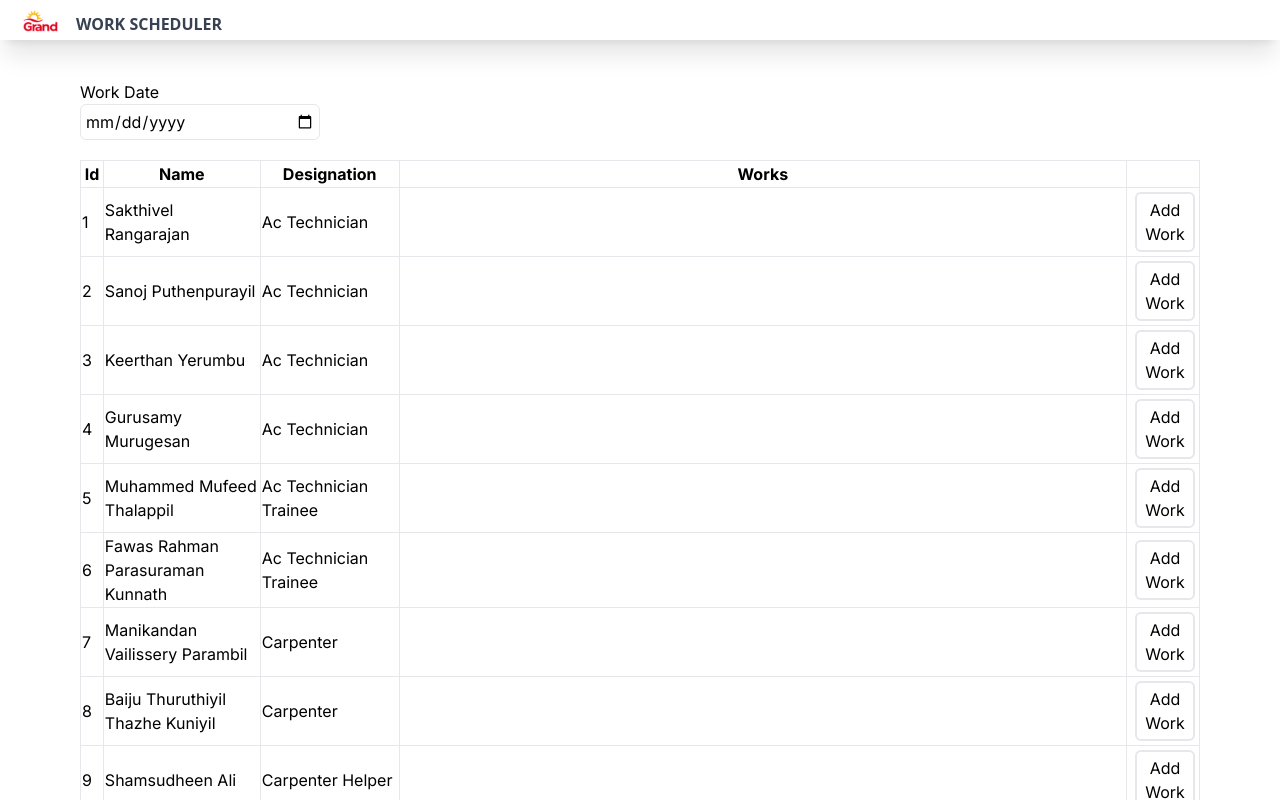
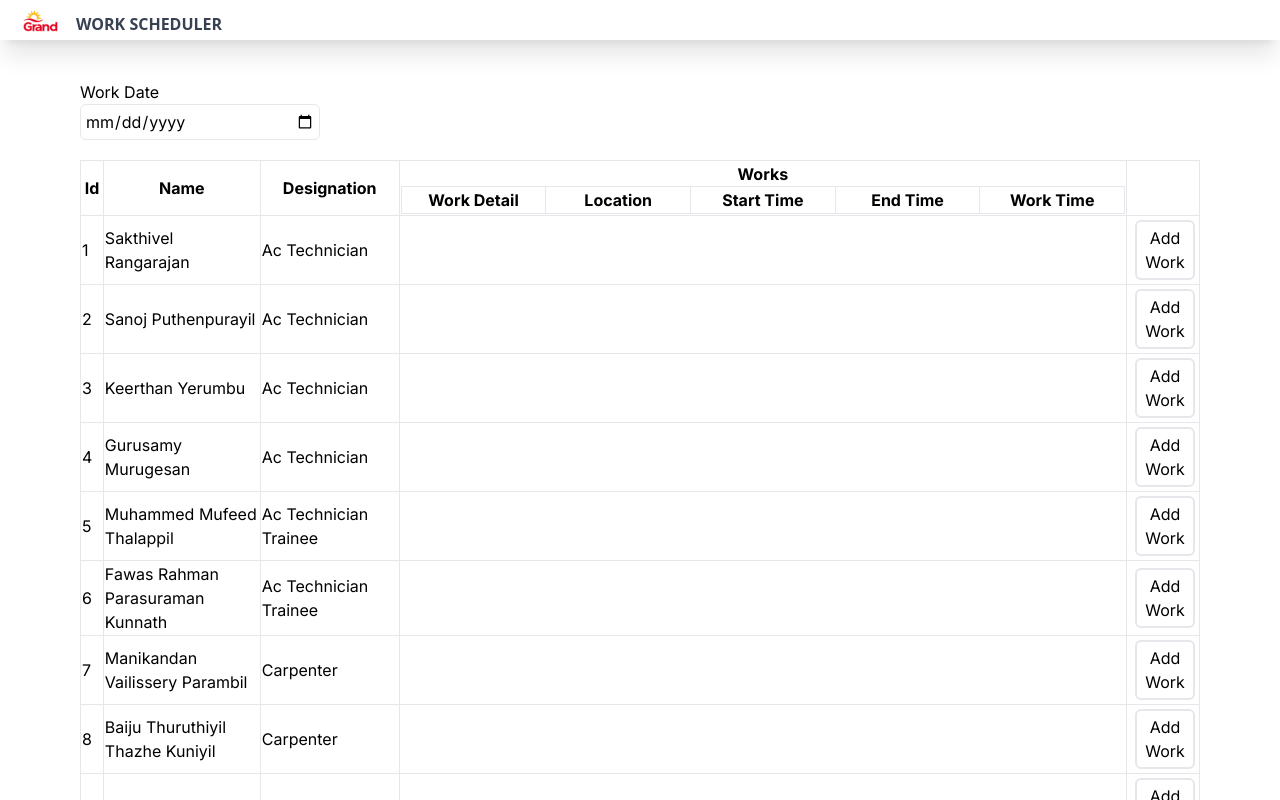
Before and after one commit to afsalms715/task-scheduler-maintanance-dept, a Next.js app: page / in a window 1280 px wide. Shown: the top 800 px of the page. Built offline with nearby package versions, Linux system fonts and the light colour scheme.

Commit message:
work list implimented as table

```diff
--- a/app/page.tsx
+++ b/app/page.tsx
@@ -52,7 +52,20 @@ export default function Home() {
               <th>Id</th>
               <th className='border'>Name</th>
               <th className='border'>Designation</th>
-              <th className='border'>Works</th>
+              <th className='border'>
+                <div>Works</div>
+                  <table className='w-full'>
+                        <thead>
+                          <tr>
+                              <th className='border w-[20%]'>Work Detail</th>
+                              <th className='border w-[20%]'>Location</th>
+                              <th className='border w-[20%]'>Start Time</th>
+                              <th className='border w-[20%]'>End Time</th>
+                              <th className='border w-[20%]'>Work Time</th>
+                          </tr>
+                        </thead>
+                  </table>
+              </th>
               <th></th>
             </tr>
           </thead>
@@ -64,26 +77,28 @@ export default function Home() {
                   <td className='border'>{item.Name}</td>
                   <td className='border'>{item.Designation}</td>
                   <td className='w-[65%]'>
-                    <ul>
+                    <table className='w-full'>
+                      <tbody>
                       {
                         tempDB.map((work)=>{
                           if(work.Id==item.Id){
                             if(work.workDetails!=""){
                               return(
-                                <li className='border border-green-300 bg-slate-100 mb-[2px] flex'>
-                                  <p className='border border-red-300 mr-1 '>Work Detial : {work.workDetails}</p>
-                                  <p className='border  border-red-300 mr-1'>Location : {work.workLocation}</p>
-                                  <p className='border  border-red-300 mr-1'>Start Time : {work.startTime}</p>
-                                  <p className='border  border-red-300 mr-1'>End Time : {work.endTime}</p>
-                                  <p className='border  border-red-300 mr-1'>Work Time : {work.workTime}</p>
-                                </li>
+                                <tr className='border border-green-300 bg-slate-100 mb-[2px]'>
+                                  <td className='border border-red-300 mr-1 w-[20%] '>{work.workDetails}</td>
+                                  <td className='border  border-red-300 mr-1 w-[20%]'>{work.workLocation}</td>
+                                  <td className='border  border-red-300 mr-1 w-[20%]'>{work.startTime}</td>
+                                  <td className='border  border-red-300 mr-1 w-[20%]'>{work.endTime}</td>
+                                  <td className='border  border-red-300 mr-1 w-[20%]'>{work.workTime}</td>
+                                </tr>
                               )
                             }
                           }
                         })
 
                       }
-                    </ul>
+                      </tbody>
+                    </table>
                   </td>
                   <td className='border p-1'>
                     <button onClick={()=>{
```
